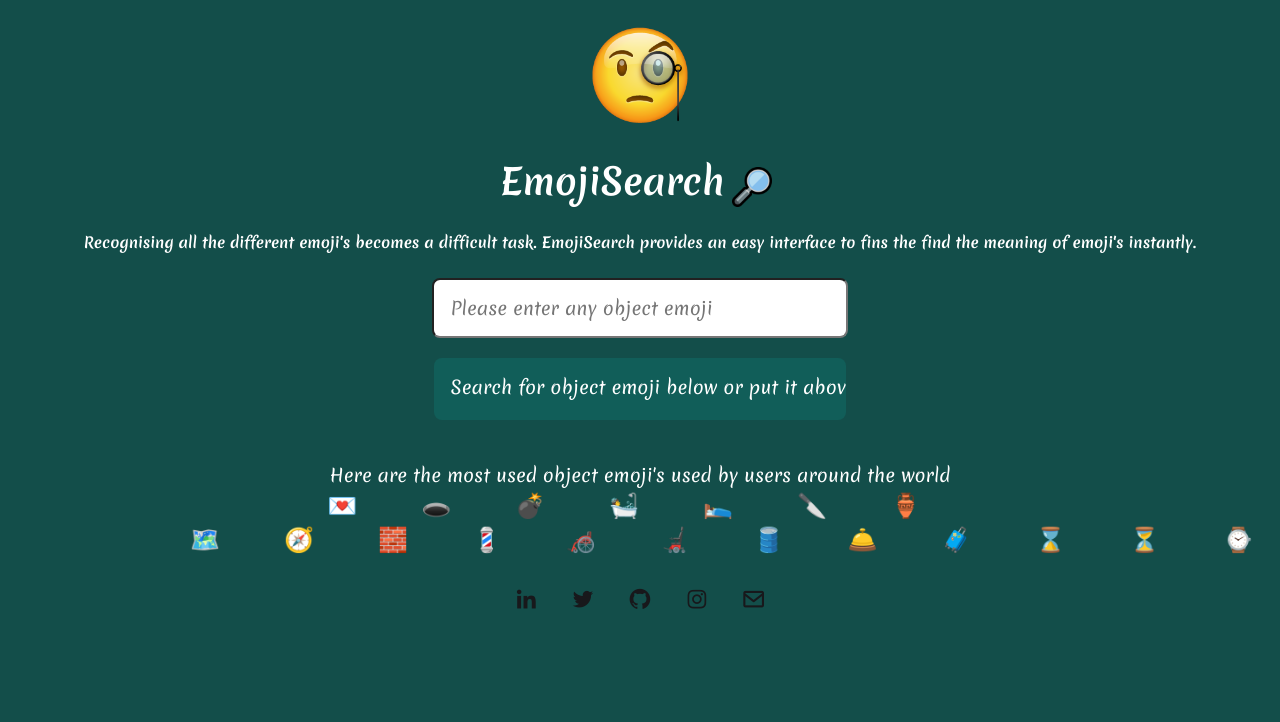
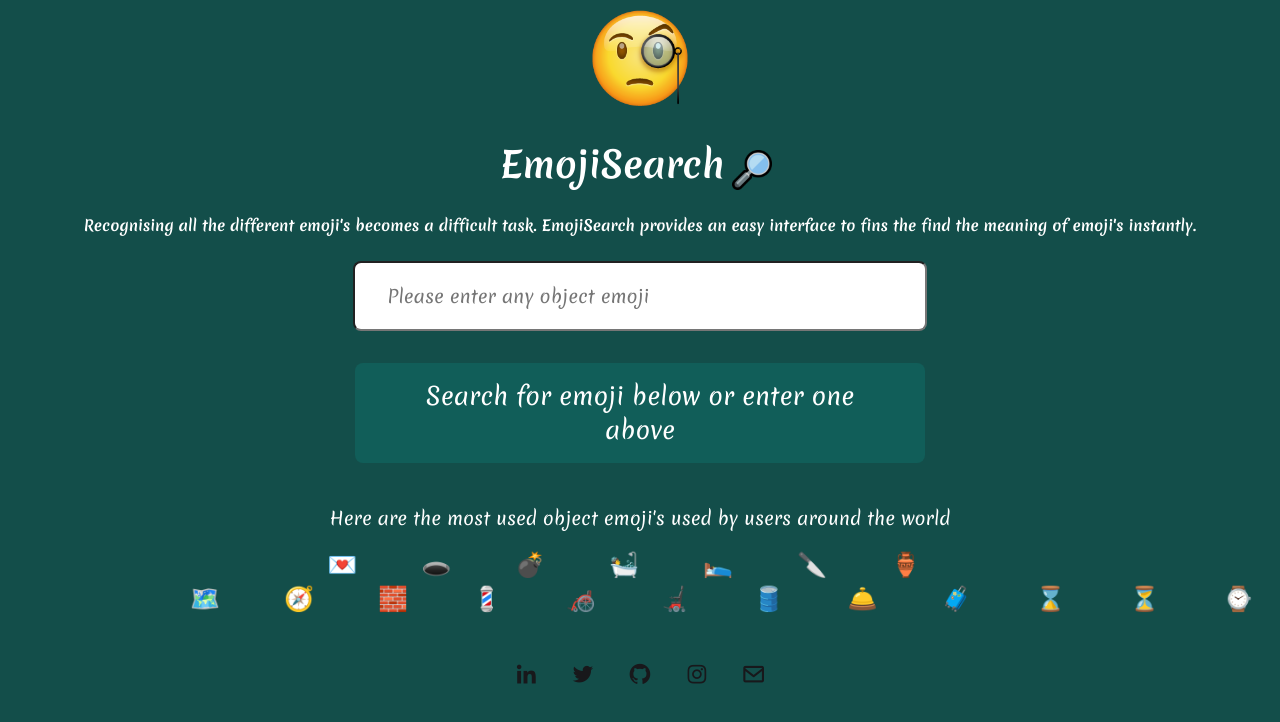
Before and after one commit to Jaynil1611/Emoji-Interpreter, a React (Create React App) app: page / in a window 1280 px wide. Shown: the top 722 px of the page. Built offline with nearby package versions, Linux system fonts and the light colour scheme.

Commit message:
css: changed emoji and social styling

```diff
--- a/src/App.js
+++ b/src/App.js
@@ -68,18 +68,18 @@ export default function App() {
           </div>
         ) : (
           <div className="meaning-div">
-            Search for object emoji below or put it above
+            Search for emoji below or enter one above
           </div>
         )}
       </div>
       <div className="display-emoji">
         <br />
         Here are the most used object emoji's used by users around the world
-        <ul className="list-non-bullet">
+        <ul className="list-non-bullet-emoji">
           {emojisInDB.map((emoji, index) => {
             return (
               <li
-                className="list-item-inline"
+                className="list-item-inline-emoji"
                 style={chosenEmojiIndex === index ? chosenStyle : null}
                 onClick={() => getMeaningFromEmoji(emoji, index)}
                 key={emoji}
@@ -89,8 +89,8 @@ export default function App() {
             );
           })}
         </ul>
-        <ul className="list-non-bullet">
-          <li className="list-item-inline-1">
+        <ul className="list-non-bullet-social">
+          <li className="list-item-inline-social">
             <a
               href="https://www.linkedin.com/in/jaynilgaglani/"
               className="link"
@@ -98,17 +98,17 @@ export default function App() {
               <i className="bx bxl-linkedin bx-sm"></i>
             </a>
           </li>
-          <li className="list-item-inline-1">
+          <li className="list-item-inline-social">
             <a href="https://twitter.com/JAYNIL1611" className="link">
               <i className="bx bxl-twitter bx-sm"></i>
             </a>
           </li>
-          <li className="list-item-inline-1">
+          <li className="list-item-inline-social">
             <a href="https://github.com/Jaynil1611" className="link">
               <i className="bx bxl-github bx-sm"></i>
             </a>
           </li>
-          <li className="list-item-inline-1">
+          <li className="list-item-inline-social">
             <a
               href="https://www.instagram.com/jaynil_gaglani/"
               className="link"
@@ -116,7 +116,7 @@ export default function App() {
               <i className="bx bxl-instagram bx-sm"></i>
             </a>
           </li>
-          <li className="list-item-inline-1">
+          <li className="list-item-inline-social">
             <a href="mailto:g.jaynil2401@gmail.com" className="link">
               <i className="bx bx-envelope bx-sm"></i>
             </a>
--- a/src/styles.css
+++ b/src/styles.css
@@ -10,7 +10,6 @@
 .App {
   font-family: 'Merienda', cursive;
   text-align: center;
-  margin-top: 2%;
   font-size: large;
 }
 
@@ -21,10 +20,10 @@ body {
 
 input {
   font: inherit;
-  width: 30%;
-  height: 40px;
+  width: 40%;
+  height: 50px;
   border-radius: 0.5rem;
-  padding: 0.5rem 1rem;
+  padding: 0.5rem 2rem;
 }
 
 input:focus {
@@ -51,35 +50,43 @@ input:focus {
   padding: 1rem;
 }
 
-.list-non-bullet {
+.list-non-bullet-emoji {
   list-style-type: none;
   padding-inline-start: 0px;
-  margin-block-start: 1rem;
-  margin-block-end: 1rem;
-  margin: auto;
+  margin-block-start: 0rem;
+  margin-block-end: 0rem;
+  margin: 1rem auto;
   max-width: 900px;
 }
 
-.list-item-inline {
+.list-non-bullet-social {
+  list-style-type: none;
+  padding-inline-start: 0px;
+  margin-block-start: 0rem;
+  margin-block-end: 0rem;
+  margin: auto;
+}
+
+.list-item-inline-emoji {
   display: inline;
   padding: 0rem 2rem;
   cursor: pointer;
   font-size: 1.5rem;
 }
 
-.list-item-inline-1 {
+.list-item-inline-social {
   display: inline;
   padding: 0rem 1rem;
   cursor: pointer;
   font-size: 1.5rem;
 }
 
-.list-item-inline-1 i {
+.list-item-inline-social i {
   padding-top: 2rem;
   color: var(--border-color);
 }
 
-.list-item-inline-1 i:hover {
+.list-item-inline-social i:hover {
   color: var(--font-color);
   transition: all 0.2s ease-in-out;
 }
@@ -93,14 +100,11 @@ input:focus {
 
 /* div styling */
 .meaning-div {
+  width: 40%;
   margin: auto;
-  width: 30%;
-  height: 30px;
-  margin-top: 20px;
+  font-size: x-large;
+  margin-top: 2rem;
   border-radius: 0.5rem;
-  padding: 1rem 1rem;
-  text-align: center;
+  padding: 1rem 2rem;
   background-color: var(--background-color-click);
-  white-space: nowrap;
-  overflow: auto;
 }
```
